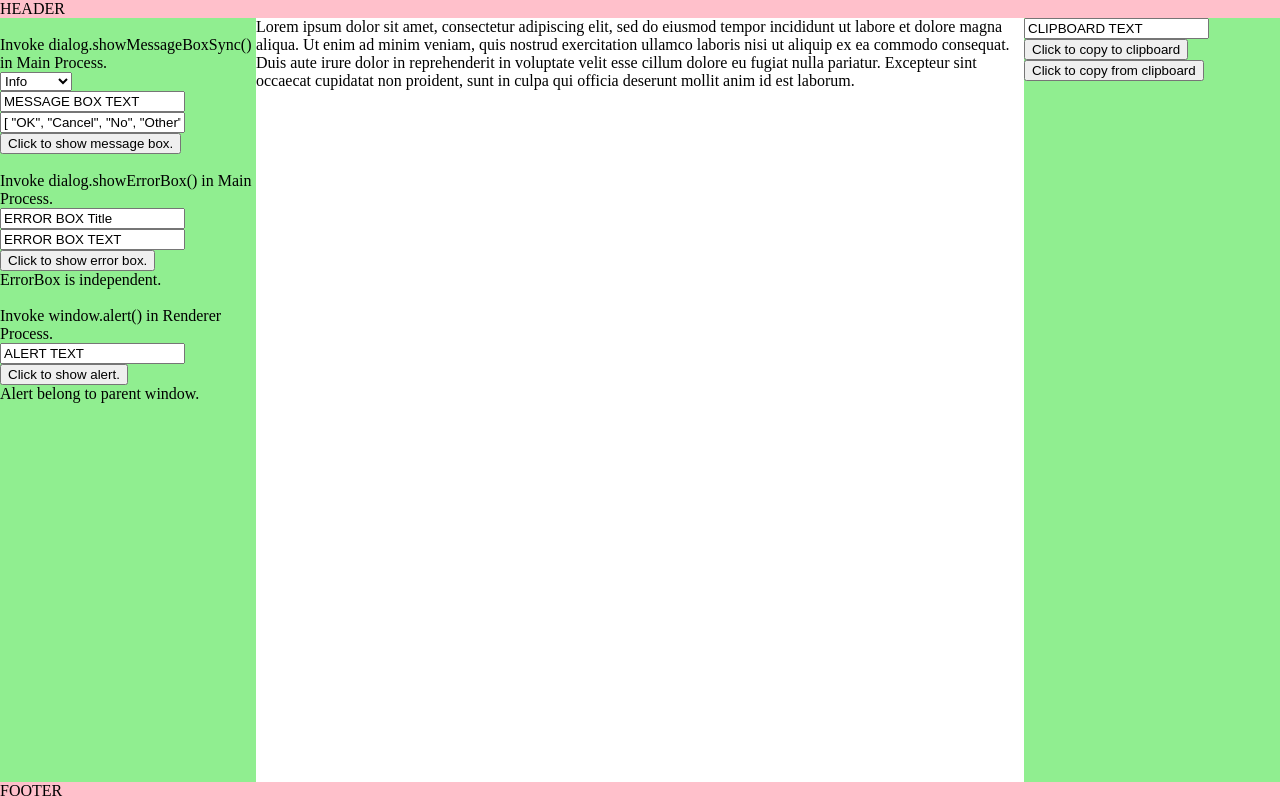
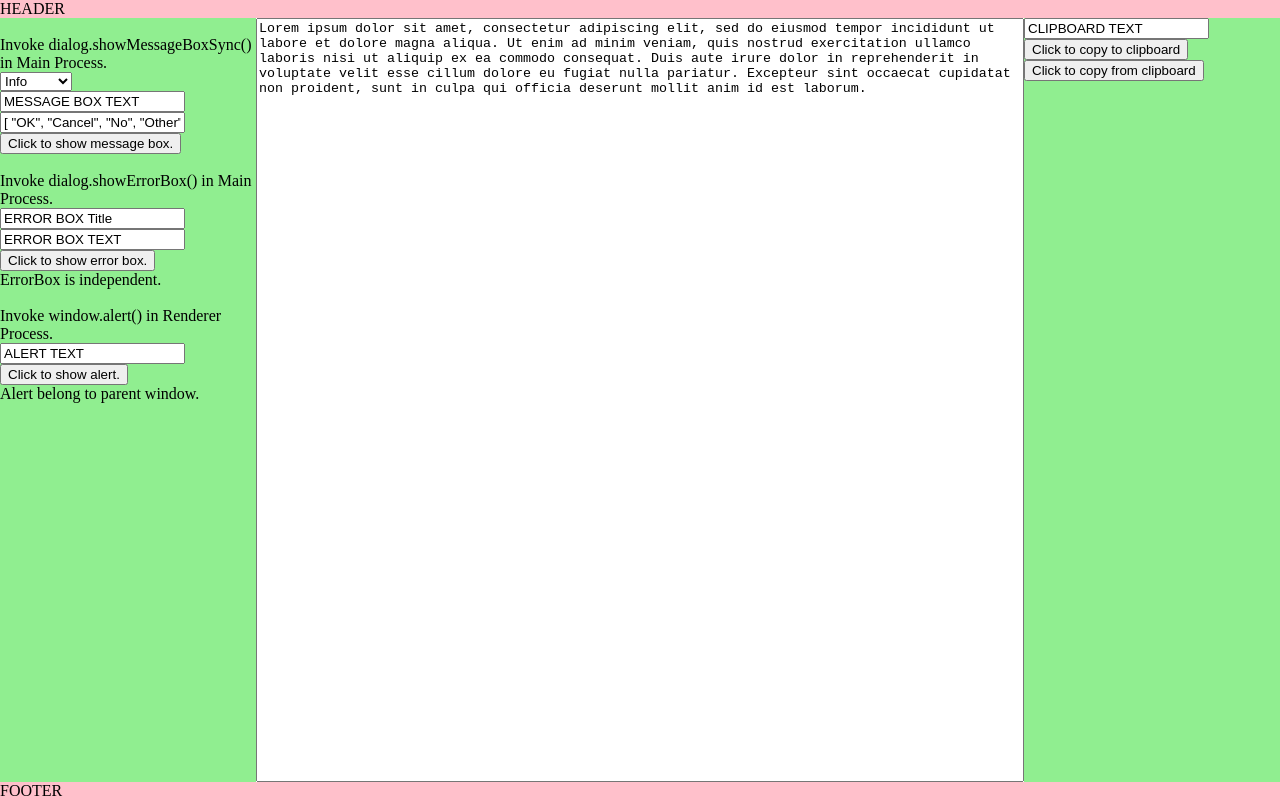
Before and after one commit to Satachito/electron-quick-start-MOD, an Electron app: page index.html in a window 1280 px wide. Drawn offline with Linux system fonts and the light colour scheme; no server answers.

Commit message:
Validation passed

```diff
--- a/index.html
+++ b/index.html
@@ -4,6 +4,7 @@
 <meta charset="UTF-8">
 <meta http-equiv="Content-Security-Policy" content="default-src 'self'; script-src 'self'">
 <link rel="stylesheet" type="text/css" href="index.css" />
+<title>THE TITLE</title>
 
 
 <header>HEADER</header>
@@ -46,6 +47,7 @@
 	<br>
 
 </nav>
+<textarea>
 Lorem ipsum dolor sit amet, consectetur adipiscing elit, sed do eiusmod tempor incididunt ut labore et dolore magna aliqua. Ut enim ad minim veniam, quis nostrud exercitation ullamco laboris nisi ut aliquip ex ea commodo consequat. Duis aute irure dolor in reprehenderit in voluptate velit esse cillum dolore eu fugiat nulla pariatur. Excepteur sint occaecat cupidatat non proident, sunt in culpa qui officia deserunt mollit anim id est laborum.
 </textarea>
 <aside>
```
